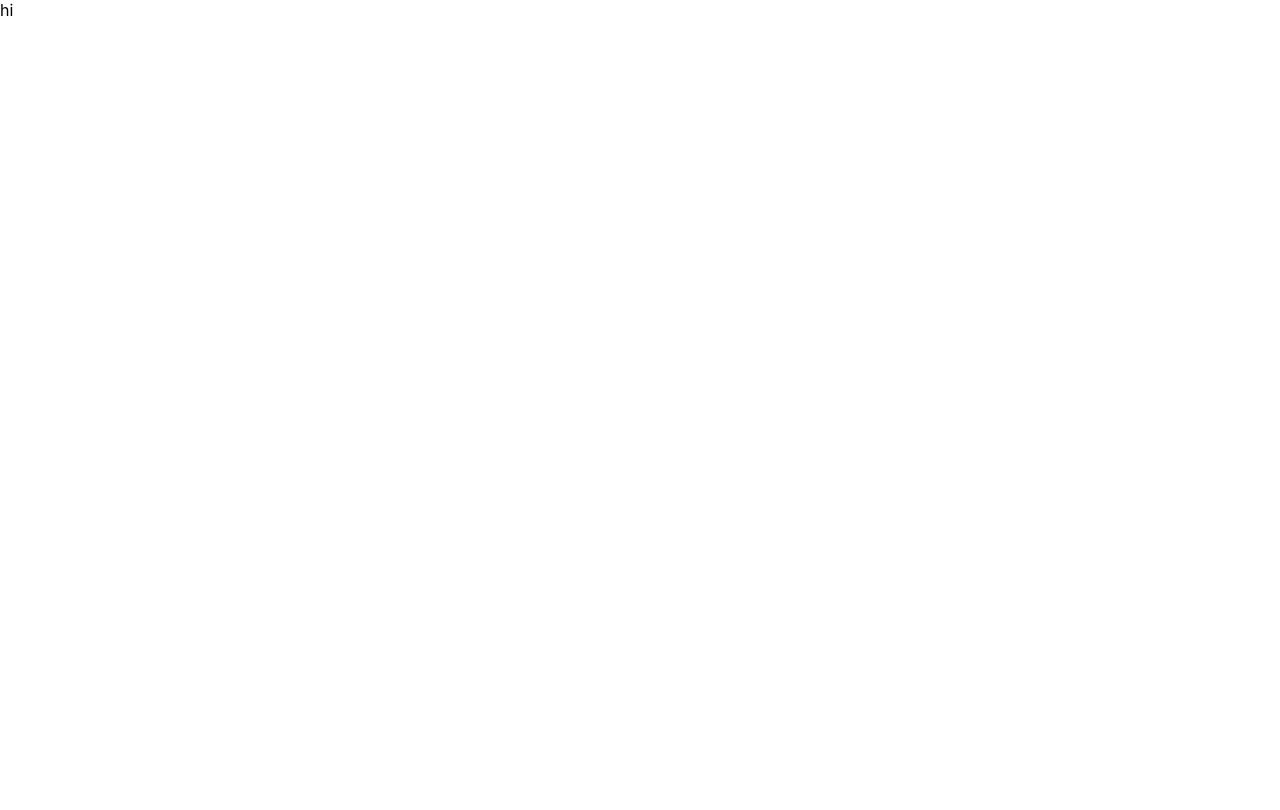
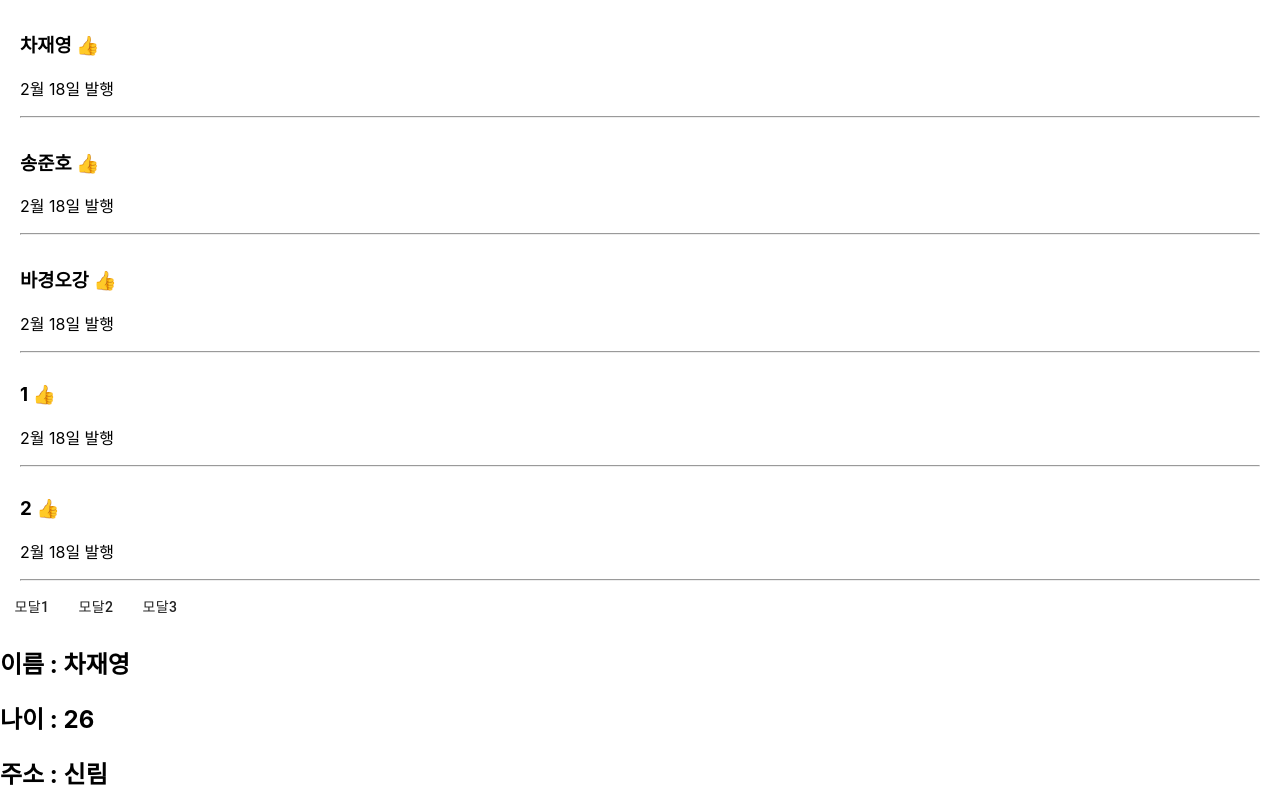
Before and after one commit to 9C6J/Ecofree, a React (Create React App) app in the folder ecofree/: page /Cha in a window 1280 px wide. Built offline with nearby package versions, Linux system fonts and the light colour scheme.

Commit message:
로컬MockJson

```diff
--- /dev/null
+++ b/ecofree/public/mockdata/developer.json
@@ -0,0 +1,26 @@
+{
+    "person":[
+        {
+            "name":"차재영",
+            "age":26,
+            "address":"신림"
+        }
+        ,{
+            "name":"송준호",
+            "age":126,
+            "address":"붓산"
+        },{
+            "name":"바경오강",
+            "age":236,
+            "address":"마산"
+        },{
+            "name":"1",
+            "age":226,
+            "address":"서울"
+        },{
+            "name":"2",
+            "age":226,
+            "address":"대구"
+        }
+    ]
+}
--- /dev/null
+++ b/ecofree/src/menu/cha/cha.css
@@ -0,0 +1,6 @@
+.list {
+    margin-top : 30px;
+    text-align : left;
+    padding-left : 20px;
+    padding-right : 20px;
+  }
--- a/ecofree/src/menu/cha/cha.js
+++ b/ecofree/src/menu/cha/cha.js
@@ -1,11 +1,73 @@
-import React from 'react';
+import React, {useState, useEffect } from 'react';
+import './cha.css';
+import { makeStyles } from "@material-ui/core/styles"; // styles 기능 추가
+import Button from '@material-ui/core/Button'
+
+
+
 
 function Cha() {
+  const [개발자,개발자변경] = useState([]);
+  let [누른제목, 누른제목변경] = useState(0);
+
+  const getData=()=>{
+    fetch('mockdata/developer.json',{
+      headers : {
+        'Content-Type': 'application/json',
+        'Accept': 'application/json'
+       }
+    }).then(function(response){
+      console.log(response)
+      return response.json();
+    })
+    .then(function(myJson) {
+
+      console.log(myJson)
+      var newArr = [...myJson.person];
+
+      개발자변경(newArr);
+    });
+  }
+  useEffect(()=>{
+    getData()
+  },[])
+
   return (
-    <div>
-        hi
-    </div>
+    <>
+
+    { 개발자.map(function(a,idx){
+        return (
+        <div className="list">
+          <h3 onClick={ ()=>{ 누른제목변경(idx) } }>{ a.name } <span>👍</span> </h3>
+          <p>2월 18일 발행</p>
+          <hr />
+        </div>
+      )
+    }) }
+
+      <Button onClick={ ()=>{ 누른제목변경(0)} }> 모달1 </Button>
+      <Button onClick={ ()=>{ 누른제목변경(1) } }> 모달2 </Button>
+      <Button onClick={ ()=>{ 누른제목변경(2) } }> 모달3 </Button>
+
+      <Modal 개발자={개발자} 누른제목={누른제목}/>
+      {/* { 개발자[0] } */}
+    </>
   );
 }
 
+function Modal(props){
+  return (
+  <div>
+     <div className="modal">
+     { !!props.개발자[props.누른제목] ?
+     <>
+      <h2> 이름 : {props.개발자[props.누른제목].name} </h2>
+      <h2> 나이 : {props.개발자[props.누른제목].age} </h2>
+      <h2> 주소 : {props.개발자[props.누른제목].address}</h2>
+     </> : '' }
+
+    </div>
+  </div> )
+}
+
 export default Cha;
```
